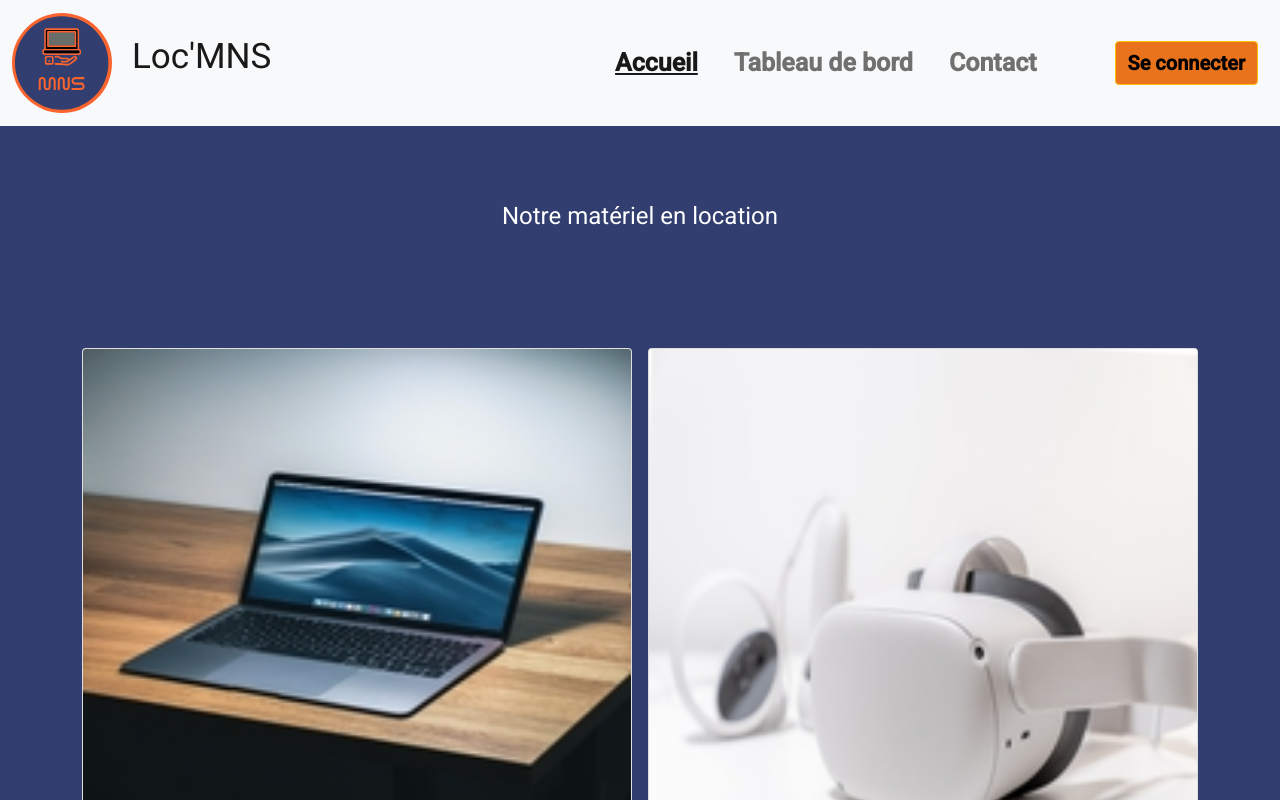
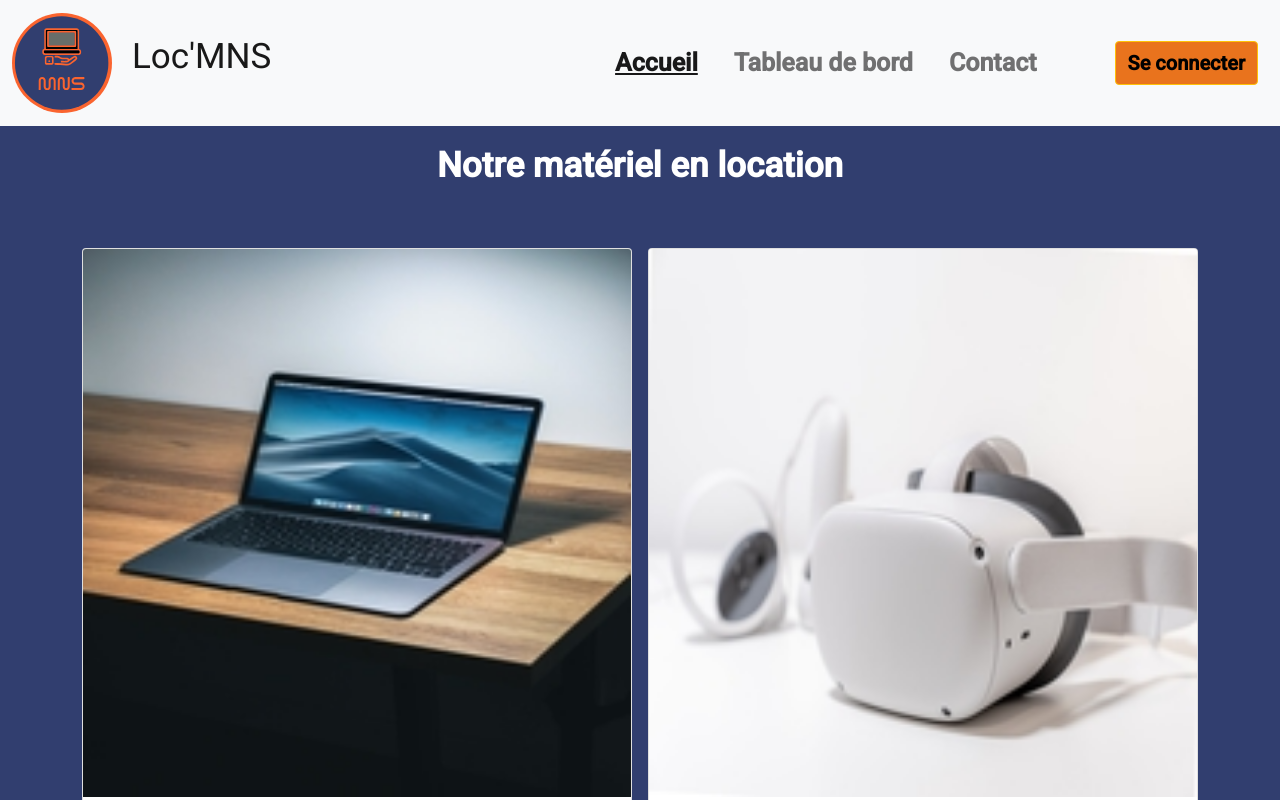
Before and after one commit to Corentin-57/LocMnsAngular, an Angular app: page /accueil in a window 1280 px wide. Shown: the top 800 px of the page. Built offline with nearby package versions, Linux system fonts and the light colour scheme.

Commit message:
tailler des titres "accueil/contact"

```diff
--- a/src/app/accueil/accueil.component.scss
+++ b/src/app/accueil/accueil.component.scss
@@ -4,8 +4,10 @@
 }
 
 h1{
+    font-size: 35px;
+    font-weight: bold;
     text-align: center;
     color: white;
-    padding-top: 200px;
-    padding-bottom: 100px;
+    padding-top: 150px;
+    padding-bottom: 50px;
 }
--- a/src/app/contact/contact.component.scss
+++ b/src/app/contact/contact.component.scss
@@ -21,5 +21,7 @@
 }
 
 h1{
-    margin-top: 200px;
+    margin-top: 150px;
+    font-size: 35px;
+    font-weight: bold;
 }
```
